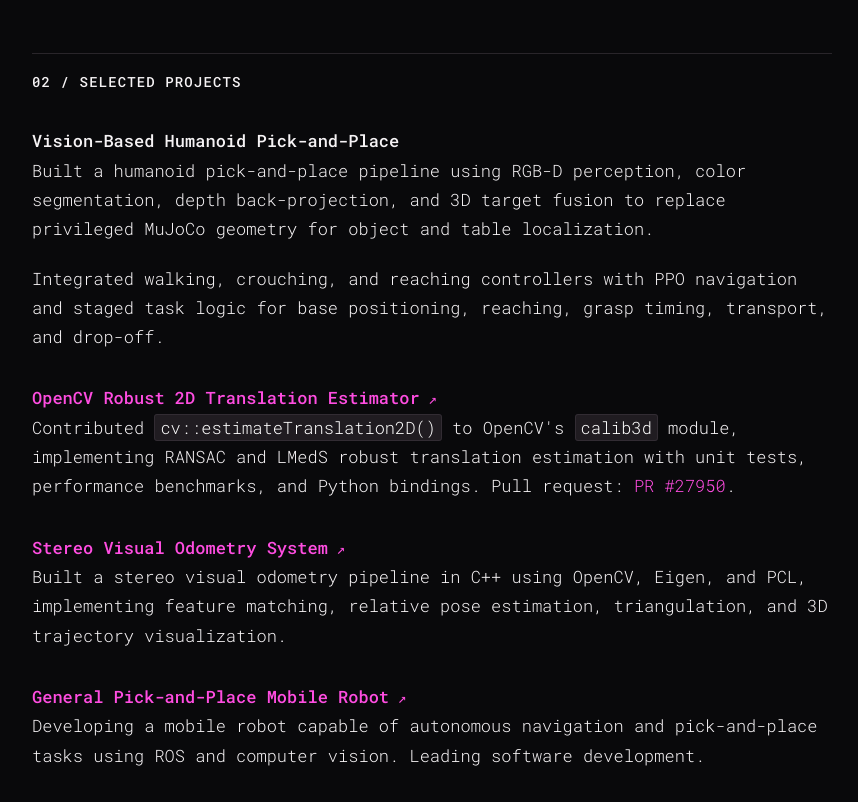
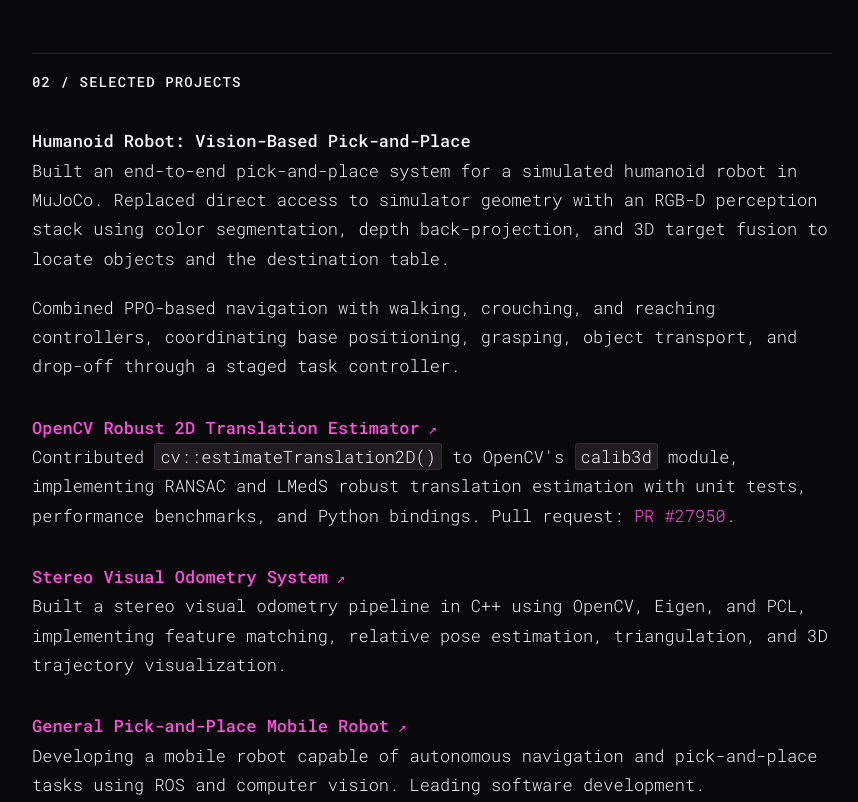
Before and after one commit to ismailabouzeidx/ismailabouzeidx.github.io, a plain HTML site: page index.html in a window 1280 px wide. Shown: the part 2400-3202 px from the top of the page, without its empty margins (208-1066 px from the left). Drawn offline with Linux system fonts and the light colour scheme.

Commit message:
Clarify humanoid project and add AUB degree

```diff
--- a/index.html
+++ b/index.html
@@ -412,15 +412,17 @@
 
       <h2 id="projects">02 / Selected projects</h2>
 
-      <h3 class="project-title">Vision-Based Humanoid Pick-and-Place</h3>
+      <h3 class="project-title">Humanoid Robot: Vision-Based Pick-and-Place</h3>
       <p>
-        Built a humanoid pick-and-place pipeline using RGB-D perception, color segmentation,
-        depth back-projection, and 3D target fusion to replace privileged MuJoCo geometry
-        for object and table localization.
+        Built an end-to-end pick-and-place system for a simulated humanoid robot in MuJoCo.
+        Replaced direct access to simulator geometry with an RGB-D perception stack using
+        color segmentation, depth back-projection, and 3D target fusion to locate objects
+        and the destination table.
       </p>
       <p>
-        Integrated walking, crouching, and reaching controllers with PPO navigation and staged
-        task logic for base positioning, reaching, grasp timing, transport, and drop-off.
+        Combined PPO-based navigation with walking, crouching, and reaching controllers,
+        coordinating base positioning, grasping, object transport, and drop-off through a
+        staged task controller.
       </p>
 
       <h3 class="project-title">
@@ -479,6 +481,9 @@
       </p>
 
       <h2 id="education">03 / Education</h2>
+
+      <h3>American University of Beirut (AUB)</h3>
+      <p>Master's degree in Artificial Intelligence and Robotics.</p>
 
       <h3>Rafik Hariri University</h3>
       <p class="meta">September 2020 to August 2024</p>
```
